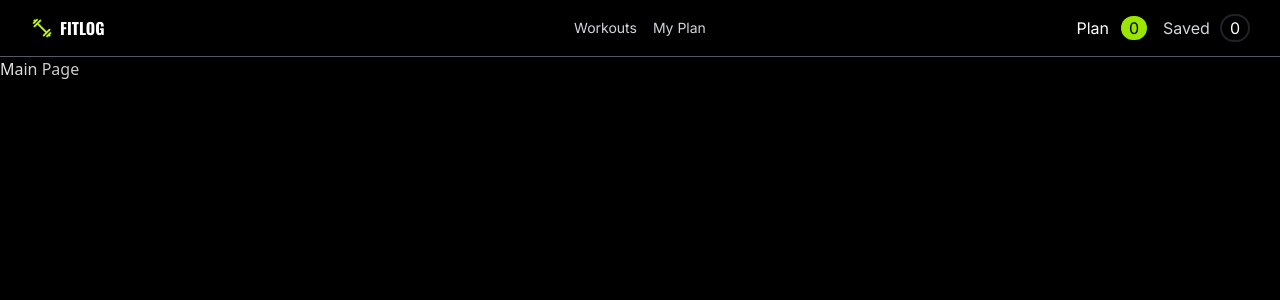
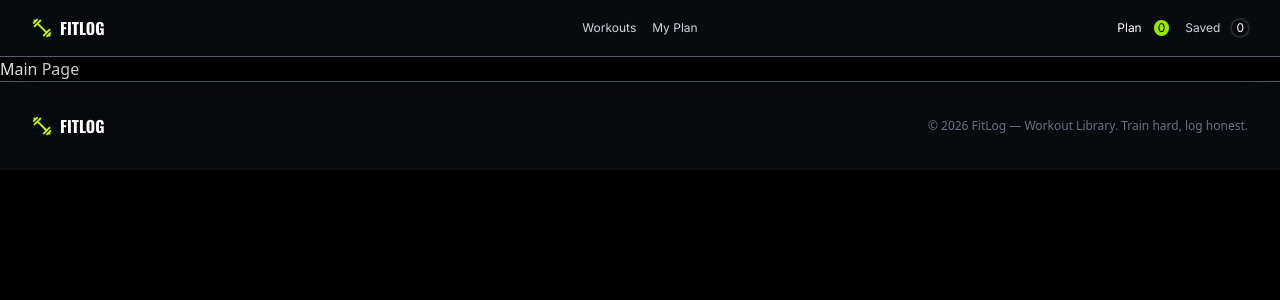
Before and after one commit to Samz6293/ph-assignment-6, a Next.js app: page / in a window 1280 px wide. Shown: the top 300 px of the page. Built offline with nearby package versions, Linux system fonts and the light colour scheme.

Commit message:
Add Footer

```diff
--- /dev/null
+++ b/app/components/Footer.tsx
@@ -0,0 +1,28 @@
+import Image from "next/image"
+import logo from "@/app/assets/logo.png"
+import Link from "next/link"
+
+const Footer = () => {
+    return (
+        <footer className=" border-t border-gray-500/80 bg-[#090A0D] py-8">
+
+            {/* content frame */}
+            <div className="content-box-s flex flex-col items-center justify-between gap-4
+            md:content-box md:flex-row">
+
+                {/* logo */}
+                <div >
+                    <Link href={"/"} className="flex gap-2 items-center">
+                        <Image src={logo} alt="FITLOG Logo" width={28} height={28} className="w-5 h-auto"/>
+                        <p className="font-oswald font-extrabold">FITLOG</p>
+                    </Link>
+                </div>
+
+                <p className="text-gray-500 text-center text-xs">© 2026 FitLog — Workout Library. Train hard, log honest.</p>
+
+            </div>
+        </footer>
+    )
+}
+
+export default Footer
--- a/app/components/Nav.tsx
+++ b/app/components/Nav.tsx
@@ -22,7 +22,7 @@ const Nav = () => {
 
     return (
         <nav className="font-inter sticky top-0 z-50 py-4 backdrop-blur-xl border-b border-gray-500/80
-        bg-black-900/80 shadow-2xl shadow-black/50">
+        bg-[#090A0D] shadow-2xl shadow-black/50">
 
             {/* content wrapper */}
             <div className="content-box-s grid grid-cols-2 items-center
@@ -41,12 +41,14 @@ const Nav = () => {
                 {/* logo */}
                 <div className="hidden gap-2 items-center
                 md:flex">
-                    <Image src={logo} alt="FITLOG Logo" width={28} height={28} className="w-5 h-auto"/>
-                    <p className="font-oswald font-extrabold">FITLOG</p>
+                    <Link href={"/"} className="flex gap-2 items-center">
+                        <Image src={logo} alt="FITLOG Logo" width={28} height={28} className="w-5 h-auto"/>
+                        <p className="font-oswald font-extrabold">FITLOG</p>
+                    </Link>
                 </div>
 
                 {/* links */}
-                <ul className="hidden justify-center text-gray-300 gap-4 text-sm
+                <ul className="hidden justify-center text-gray-300 gap-4 text-xs
                 md:flex">
                     {navlinks.map((link) => (
                         <li key={link.name}>
@@ -58,15 +60,15 @@ const Nav = () => {
                 </ul>
 
                 {/* plan, saved */}
-                <div className="flex gap-4 items-center justify-end">
+                <div className="flex gap-4 items-center justify-end text-xs">
                     <div className="flex gap-3">
                         <p>Plan </p>
-                        <p className="bg-lime-400 rounded-full px-2 text-center text-black">0</p>
+                        <p className="bg-lime-400 rounded-full px-1 text-center text-black">0</p>
                     </div>
 
                     <div className="flex gap-3">
                         <p className="text-gray-300">Saved</p>
-                        <p className="outline-2 outline-gray-500/30 rounded-full px-2 text-center">0</p>
+                        <p className="outline-2 outline-gray-500/30 rounded-full px-1 text-center">0</p>
                     </div>
                 </div>
 
--- a/app/layout.tsx
+++ b/app/layout.tsx
@@ -2,6 +2,7 @@ import type { Metadata } from "next";
 import {Oswald, Inter} from "next/font/google";
 import "./globals.css";
 import Nav from "./components/Nav";
+import Footer from "./components/Footer";
 
 const oswald = Oswald({
   variable: "--font-oswald",
@@ -24,6 +25,7 @@ export default function RootLayout({ children }: LayoutProps<"/">) {
             <body className="min-h-full flex flex-col bg-black text-white">
                 <Nav />
                 {children}
+                <Footer />
             </body>
 
         </html>
```
